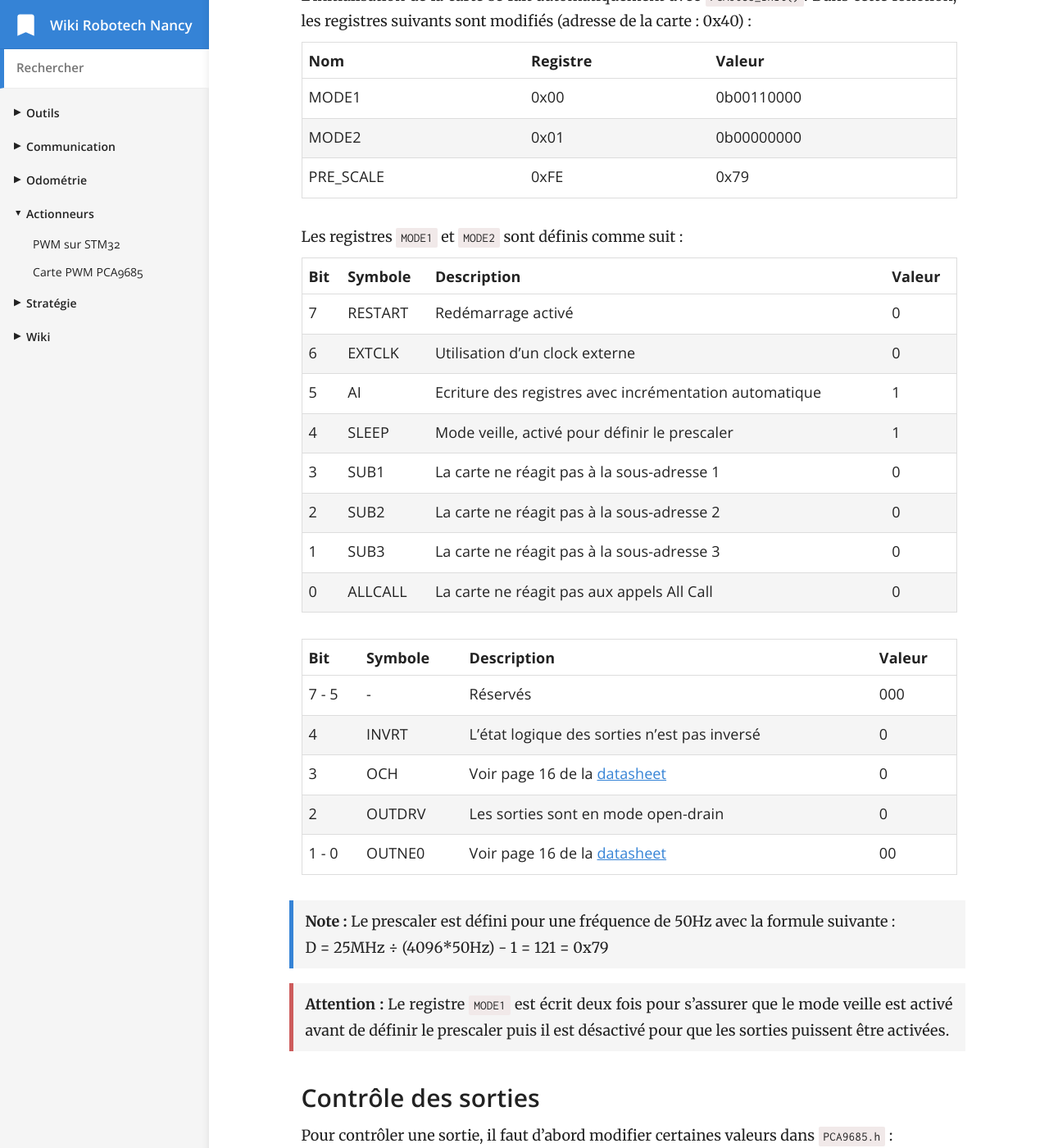
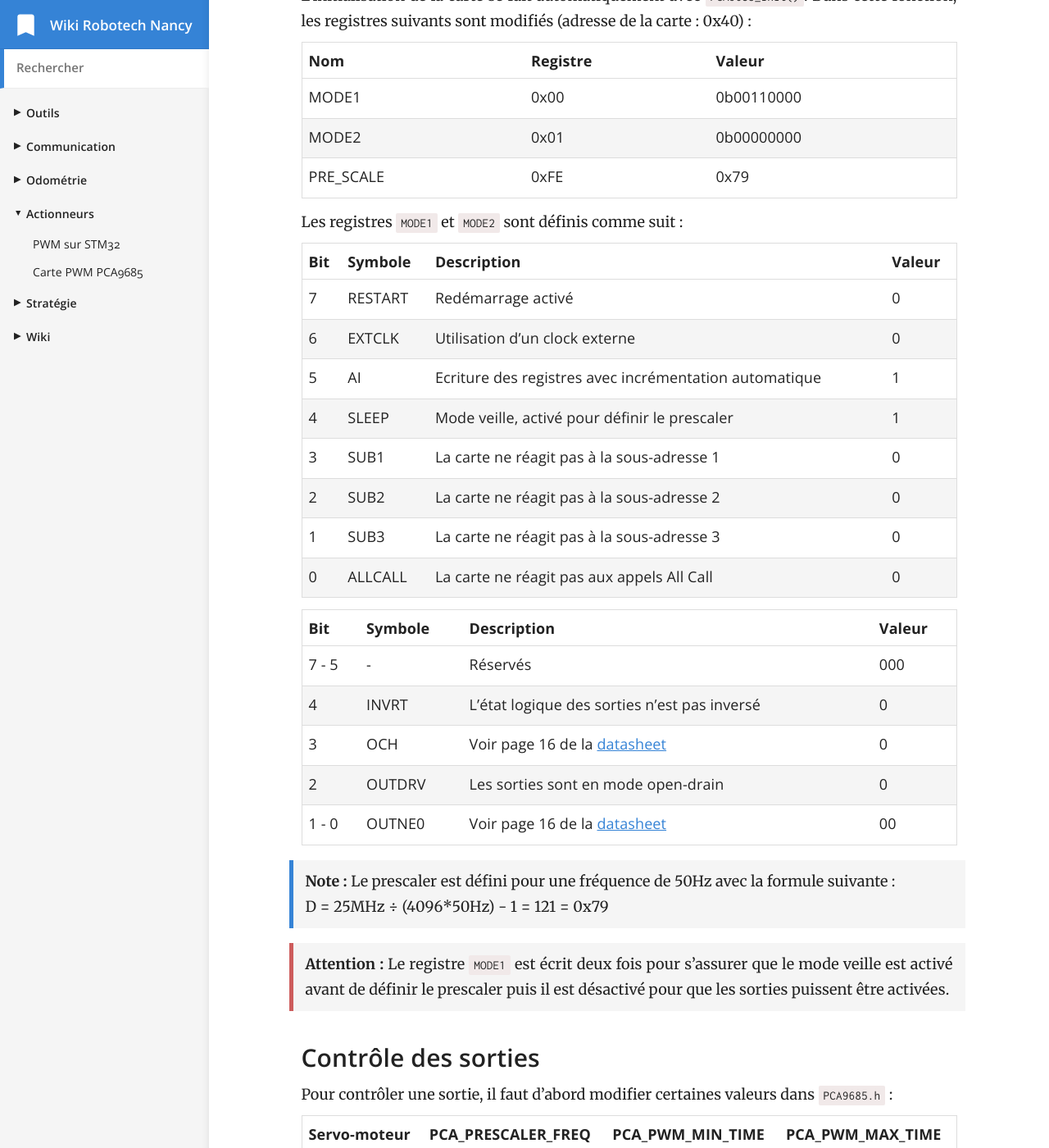
Before and after one commit to RobotechNancy/robotechnancy.github.io, a Jekyll site: the page built from _docs/actionneurs/pca9685.md, in a window 1280 px wide and 1400 px high, scrolled down 1177 px. Shown: the whole window at 82% size. Built offline with Jekyll 4.4.1, drawn with Linux system fonts in a browser that asks for light colours.

Commit message:
Reduced margin after tables

```diff
--- a/css/_tables.scss
+++ b/css/_tables.scss
@@ -1,6 +1,6 @@
 table {
 	width: 100%;
-	margin-bottom: 1.75em;
+	margin-bottom: .75em;
 }
 
 tr {
```
